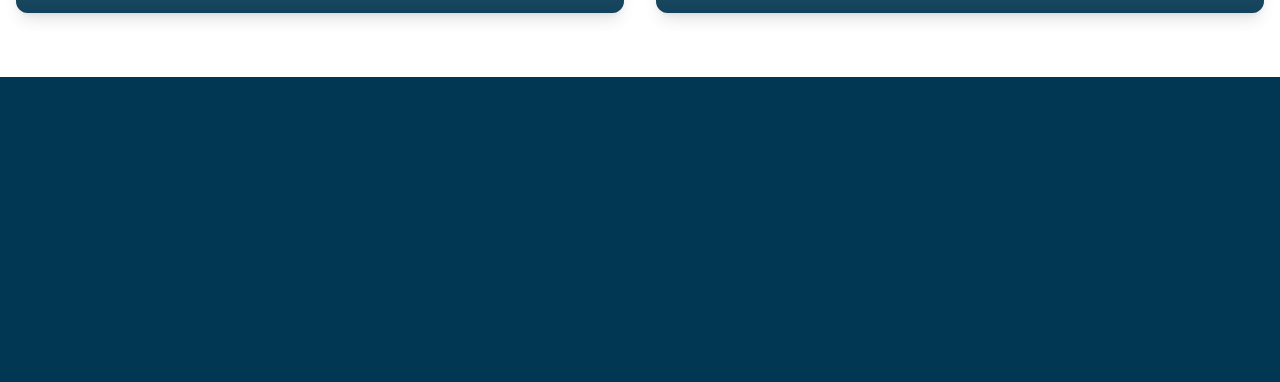
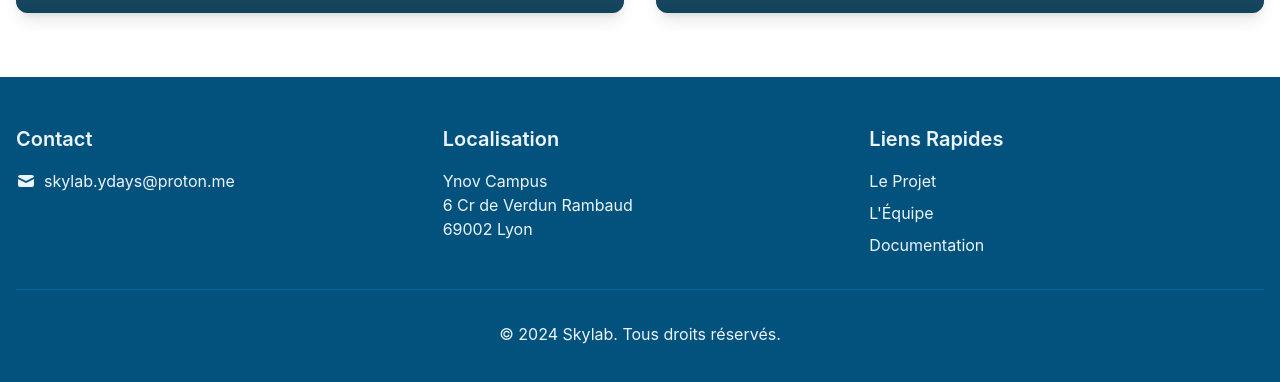
Before and after one commit to Aerisys/skylabs-website, a Vue app: page / in a window 1280 px wide. Shown: the part 2939-3321 px from the top of the page. Before the commit the page ends 3016 px from the top, so only its background shows below. Built offline with nearby package versions, Linux system fonts and the light colour scheme; grey boxes are pictures that could not be loaded.

Commit message:
add footer

```diff
--- a/src/App.vue
+++ b/src/App.vue
@@ -1,11 +1,13 @@
 <script setup lang="ts">
 import { RouterView } from 'vue-router'
 import TheNavbar from './components/TheNavbar.vue'
+import TheFooter from "./components/TheFooter.vue";
 </script>
 
 <template>
   <div class="min-h-screen bg-primary-600">
     <TheNavbar />
     <RouterView />
+    <TheFooter />
   </div>
 </template>
--- /dev/null
+++ b/src/components/TheFooter.vue
@@ -0,0 +1,47 @@
+<template>
+  <footer class="bg-primary-500 py-12 mt-auto">
+    <div class="max-w-7xl mx-auto px-4">
+      <div class="grid md:grid-cols-3 gap-8">
+        <div>
+          <h3 class="text-xl font-semibold text-primary-100 mb-4">Contact</h3>
+          <a href="mailto:skylab.ydays@proton.me"
+             class="text-primary-100 hover:text-primary-200 transition-colors flex items-center gap-2">
+            <svg xmlns="http://www.w3.org/2000/svg" class="h-5 w-5" viewBox="0 0 20 20" fill="currentColor">
+              <path d="M2.003 5.884L10 9.882l7.997-3.998A2 2 0 0016 4H4a2 2 0 00-1.997 1.884z" />
+              <path d="M18 8.118l-8 4-8-4V14a2 2 0 002 2h12a2 2 0 002-2V8.118z" />
+            </svg>
+            skylab.ydays@proton.me
+          </a>
+        </div>
+
+        <div>
+          <h3 class="text-xl font-semibold text-primary-100 mb-4">Localisation</h3>
+          <p class="text-primary-100">
+            Ynov Campus<br>
+            6 Cr de Verdun Rambaud<br>
+            69002 Lyon
+          </p>
+        </div>
+
+        <div>
+          <h3 class="text-xl font-semibold text-primary-100 mb-4">Liens Rapides</h3>
+          <ul class="space-y-2">
+            <li>
+              <router-link to="/project" class="text-primary-100 hover:text-primary-200 transition-colors">Le Projet</router-link>
+            </li>
+            <li>
+              <router-link to="/team" class="text-primary-100 hover:text-primary-200 transition-colors">L'Équipe</router-link>
+            </li>
+            <li>
+              <router-link to="/docs" class="text-primary-100 hover:text-primary-200 transition-colors">Documentation</router-link>
+            </li>
+          </ul>
+        </div>
+      </div>
+
+      <div class="mt-8 pt-8 border-t border-primary-400">
+        <p class="text-center text-primary-100">&copy; 2024 Skylab. Tous droits réservés.</p>
+      </div>
+    </div>
+  </footer>
+</template>
```
